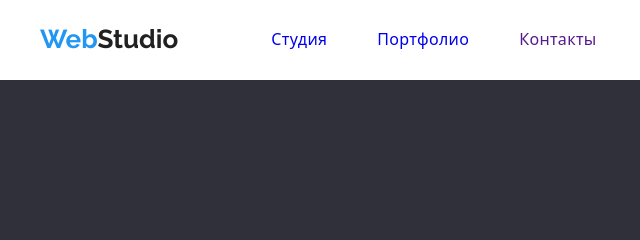
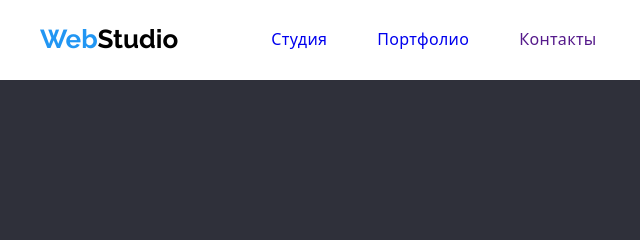
Before and after one commit to SerjioNo/goit-markup-hw-03, a plain HTML site: page index.html in a window 1280 px wide. Shown: the top 240 px of the page, 0-640 px from the left. Drawn offline with nearby package versions, Linux system fonts and the light colour scheme.

Commit message:
Add files via upload

```diff
--- a/css/styles.css
+++ b/css/styles.css
@@ -117,7 +117,7 @@ img {
   font-weight: bold;
   font-size: 26px;
   line-height: 1.19; /* identical to box height */
-  color: #212121;
+  color: var(--back-color);
 }
 
 .header-mail {
```
